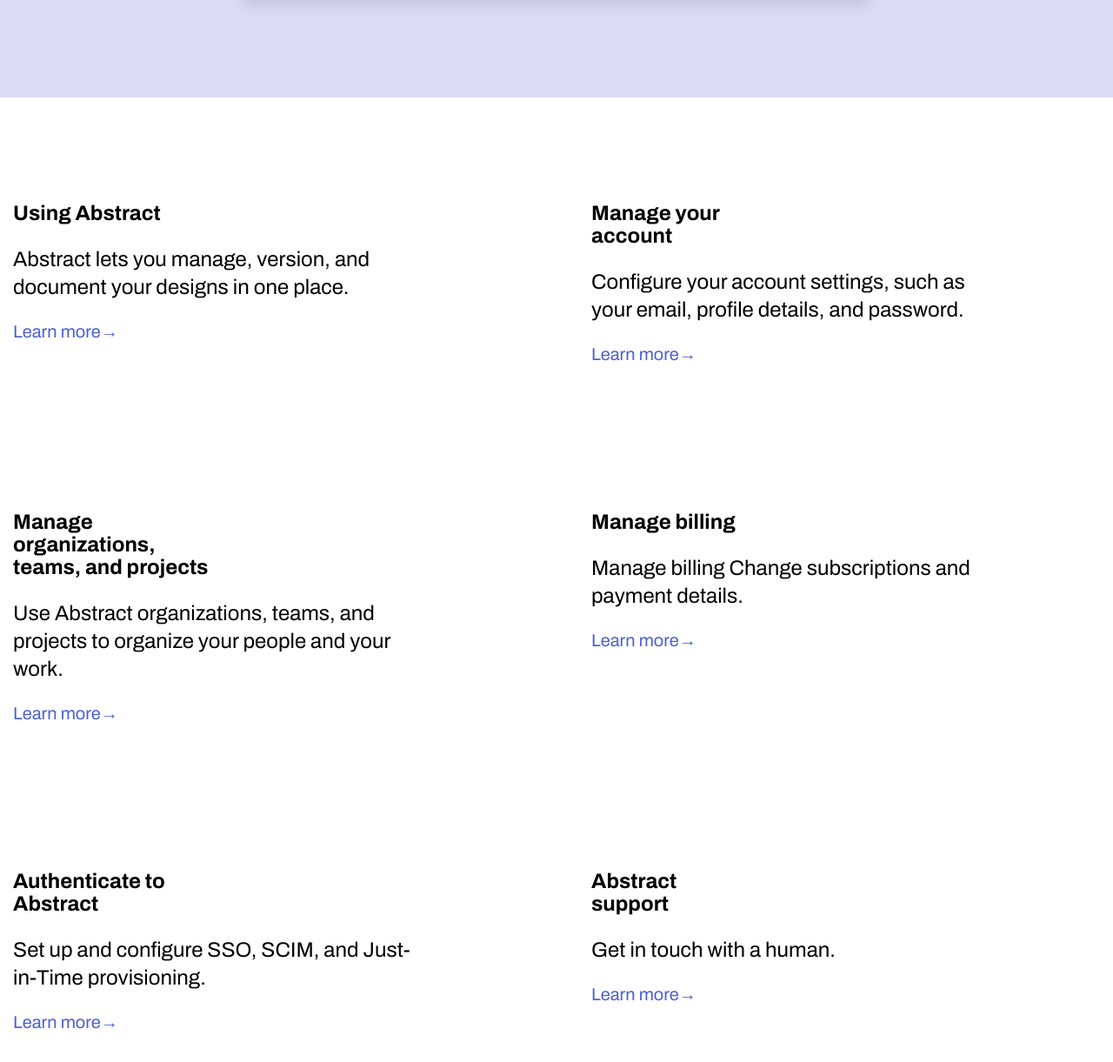
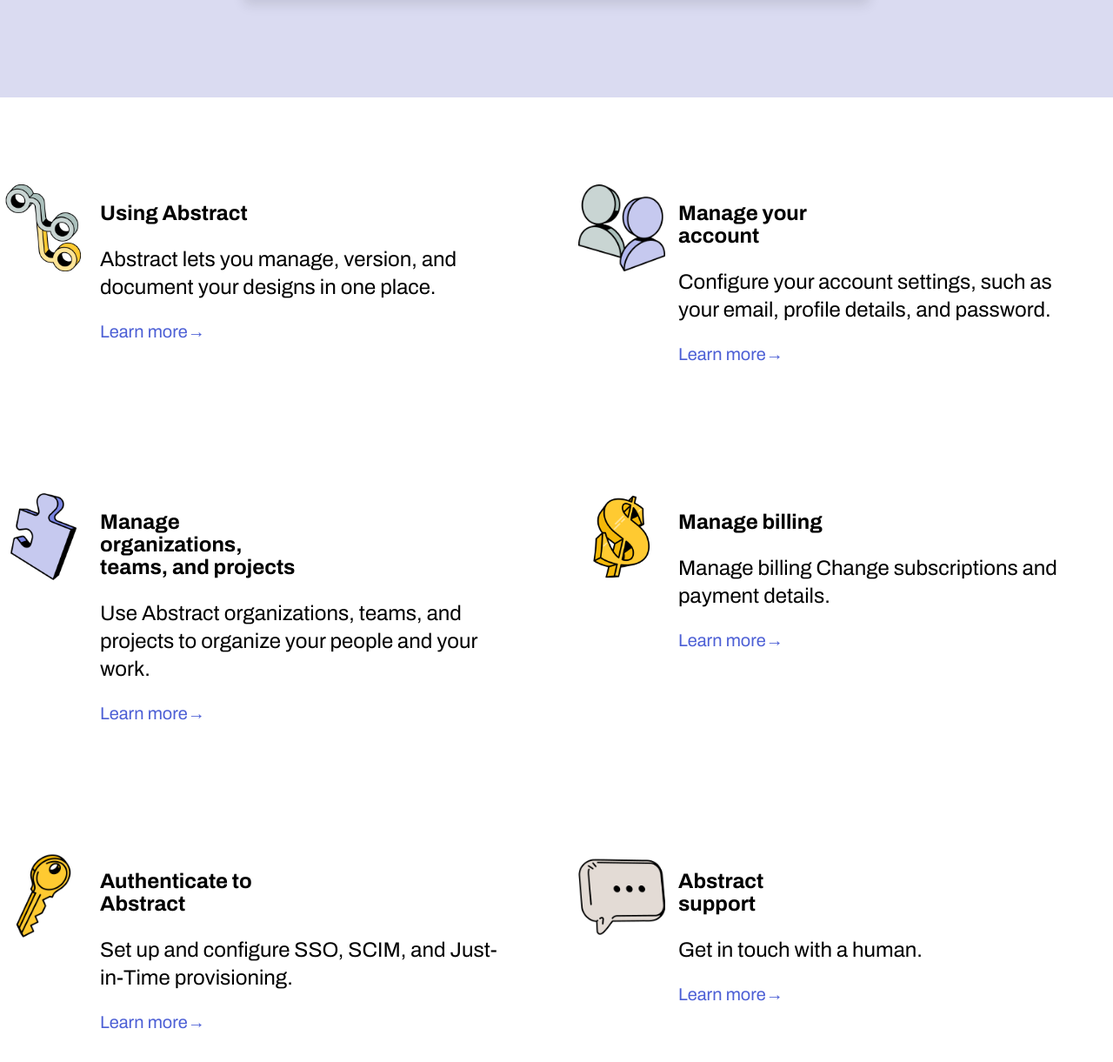
Before and after one commit to Neptune669/Abstract, a plain HTML site: page index.html in a window 1280 px wide. Shown: the part 325-1546 px from the top of the page at 87% size. Drawn offline with nearby package versions, Linux system fonts and the light colour scheme; the site is published under a folder, as on GitHub Pages, so addresses that start at the root find nothing.

Commit message:
Add files via upload

```diff
--- a/index.html
+++ b/index.html
@@ -49,7 +49,7 @@
         <div class="cat-list">
           <div class="img">
             <img
-              src="/img/aed6500f4da41c641f3de5d96247eb6654e9c386.png"
+              src="./img/aed6500f4da41c641f3de5d96247eb6654e9c386.png"
               alt=""
             />
           </div>
@@ -64,7 +64,7 @@
         </div>
         <div class="cat-list">
           <div class="img">
-            <img src="/img/2.png" alt="" />
+            <img src="./img/2.png" alt="" />
           </div>
           <div class="cat-content">
             <h2>Manage your account</h2>
@@ -77,7 +77,7 @@
         </div>
         <div class="cat-list">
           <div class="img">
-            <img src="/img/3.png" alt="" />
+            <img src="./img/3.png" alt="" />
           </div>
           <div class="cat-content">
             <h2>Manage organizations, teams, and projects</h2>
@@ -90,7 +90,7 @@
         </div>
         <div class="cat-list">
           <div class="img">
-            <img src="/img/4.png" alt="" />
+            <img src="./img/4.png" alt="" />
           </div>
           <div class="cat-content">
             <h2>Manage billing</h2>
@@ -100,7 +100,7 @@
         </div>
         <div class="cat-list">
           <div class="img">
-            <img src="/img/5.png" alt="" />
+            <img src="./img/5.png" alt="" />
           </div>
           <div class="cat-content">
             <h2>Authenticate to Abstract</h2>
@@ -112,7 +112,7 @@
         </div>
         <div class="cat-list">
           <div class="img">
-            <img src="/img/6.png" alt="" />
+            <img src="./img/6.png" alt="" />
           </div>
           <div class="cat-content">
             <h2>Abstract support</h2>
```
